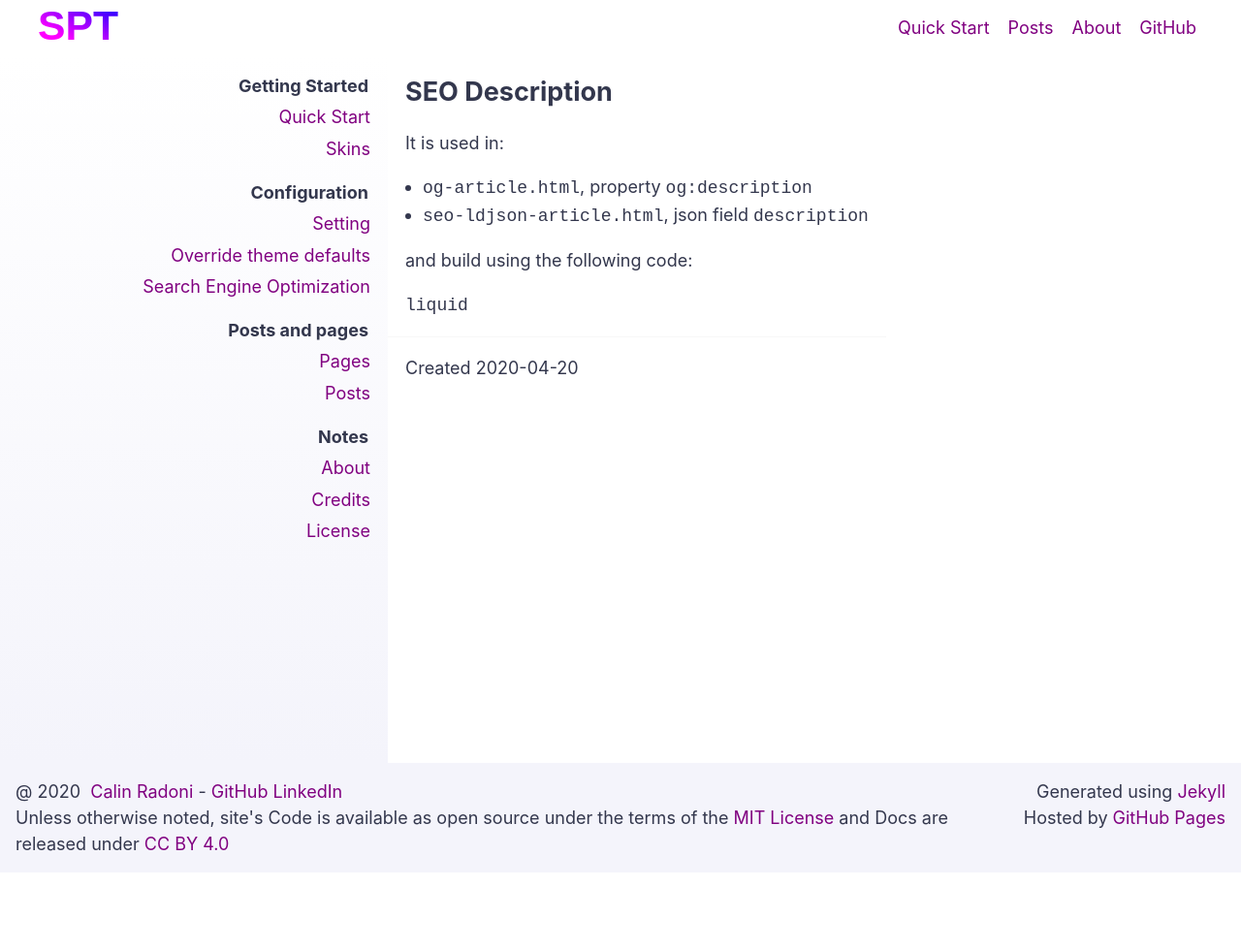
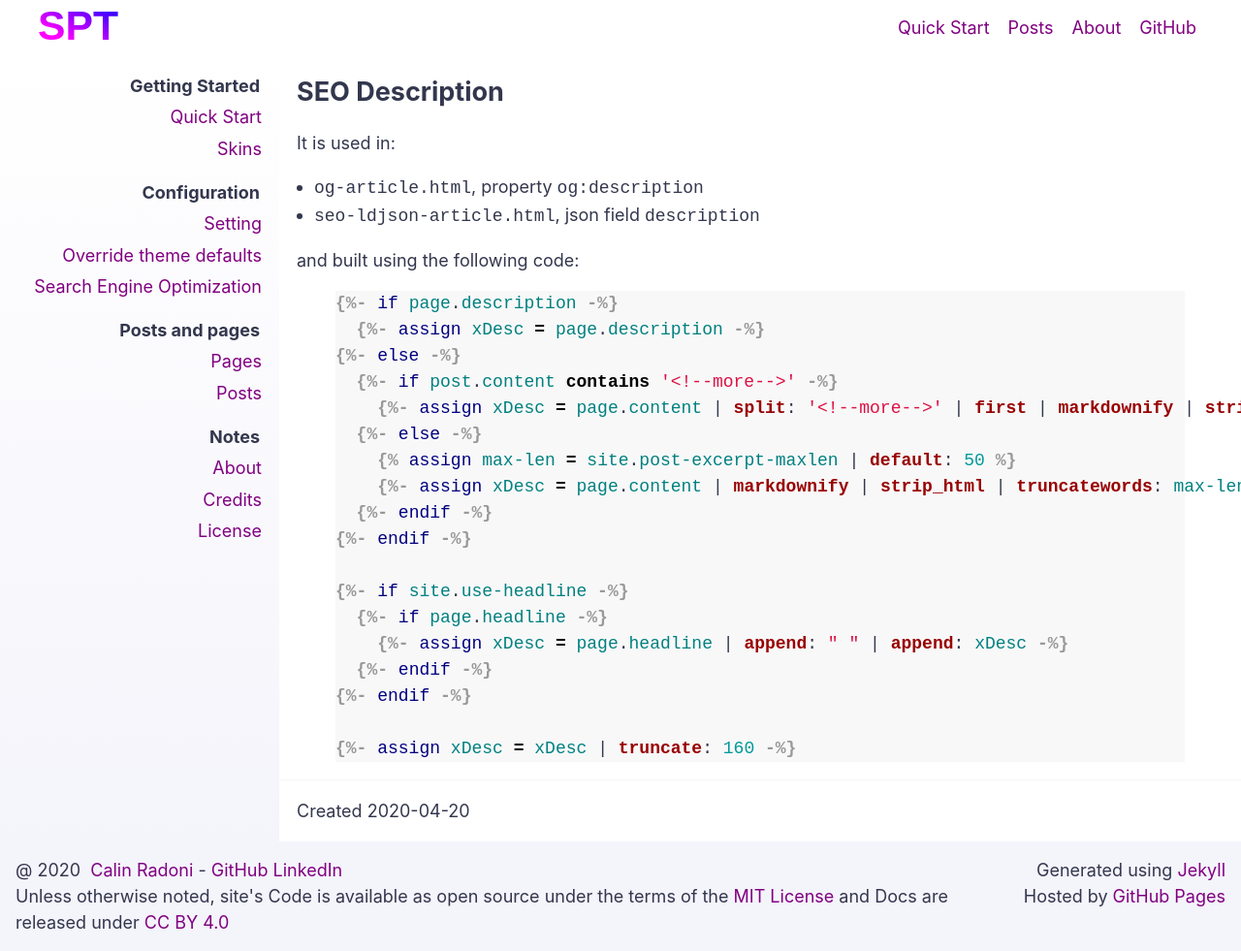
Before and after one commit to CalinRadoni/simple-purple-theme, a Jekyll site: the page built from _docs/seo.md, in a window 1280 px wide. Shown: the whole page at 97% size. Built offline with Jekyll 4.4.1, drawn with Linux system fonts in a browser that asks for light colours; before the commit the page ends 900 px from its top, so only the background shows below that.

Commit message:
Fixes the display of liquid code in docs/seo page

````diff
--- a/_docs/seo.md
+++ b/_docs/seo.md
@@ -11,9 +11,10 @@ It is used in:
 * `og-article.html`, property `og:description`
 * `seo-ldjson-article.html`, json field `description`
 
-and build using the following code:
+and built using the following code:
 
-```liquid
+{% highlight liquid %}
+{% raw %}
 {%- if page.description -%}
   {%- assign xDesc = page.description -%}
 {%- else -%}
@@ -32,4 +33,5 @@ and build using the following code:
 {%- endif -%}
 
 {%- assign xDesc = xDesc | truncate: 160 -%}
-```
+{% endraw %}
+{% endhighlight %}
````
Also changed, not shown: simple-purple-theme.gemspec.
